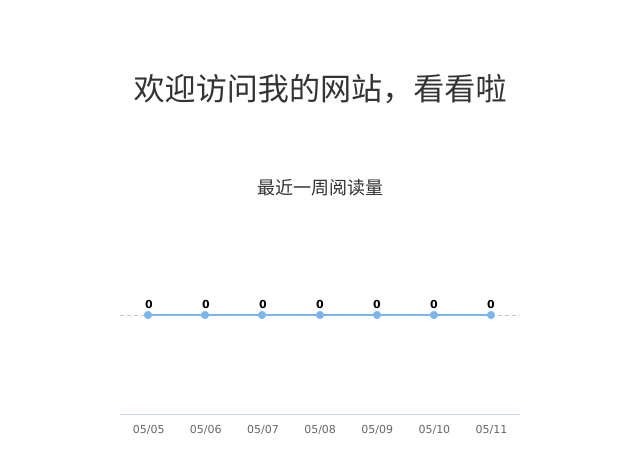
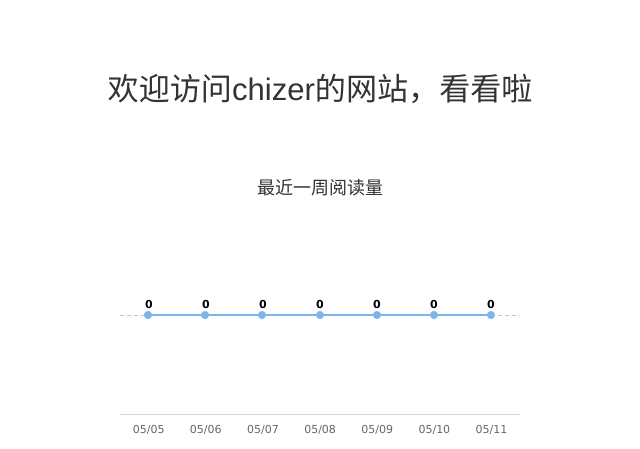
Before and after one commit to chizer/d_blog_j, a Django app: page / in a window 1280 px wide. Shown: the part 51-500 px from the top of the page, without its empty margins (320-960 px from the left). Run offline with Django 3.2, Linux system fonts and the light colour scheme; data comes from the database, SQL or seed files in the repository; both versions use the stored data as it was after the commit; some libraries are stand-ins or nearby versions.

Commit message:
部署到pythonanywhere

```diff
--- a/project/mysite/settings.py
+++ b/project/mysite/settings.py
@@ -25,7 +25,7 @@ SECRET_KEY = 'jngd^f4)bl21w2#8hjjju_2j&^9a5!awz7ck&8g=wuk*si@+pr'
 # SECURITY WARNING: don't run with debug turned on in production!
 DEBUG = True
 
-ALLOWED_HOSTS = []
+ALLOWED_HOSTS = ['chizer.pythonanywhere.com']
 
 
 # Application definition
@@ -125,6 +125,7 @@ USE_TZ = True
 # https://docs.djangoproject.com/en/2.0/howto/static-files/
 
 STATIC_URL = '/static/'
+STATIC_ROOT = os.path.join(BASE_DIR,'static')
 #设置全局静态文件的路径,django在上面已添加了'django.contrib.staticfiles',
 STATICFILES_DIRS = [
     os.path.join(BASE_DIR,'static')
--- a/project/templates/home.html
+++ b/project/templates/home.html
@@ -12,7 +12,7 @@
 {% block li_home_active %}active{% endblock %}
 
 {% block content %}
-    <h3 class="home-content">欢迎访问我的网站，看看啦</h3>
+    <h3 class="home-content">欢迎访问chizer的网站，看看啦</h3>
     <!-- 图表容器 DOM -->
     <div id="container" ></div>
     <div class="hot-data">
```
Also changed, not shown: project/db.sqlite3.
